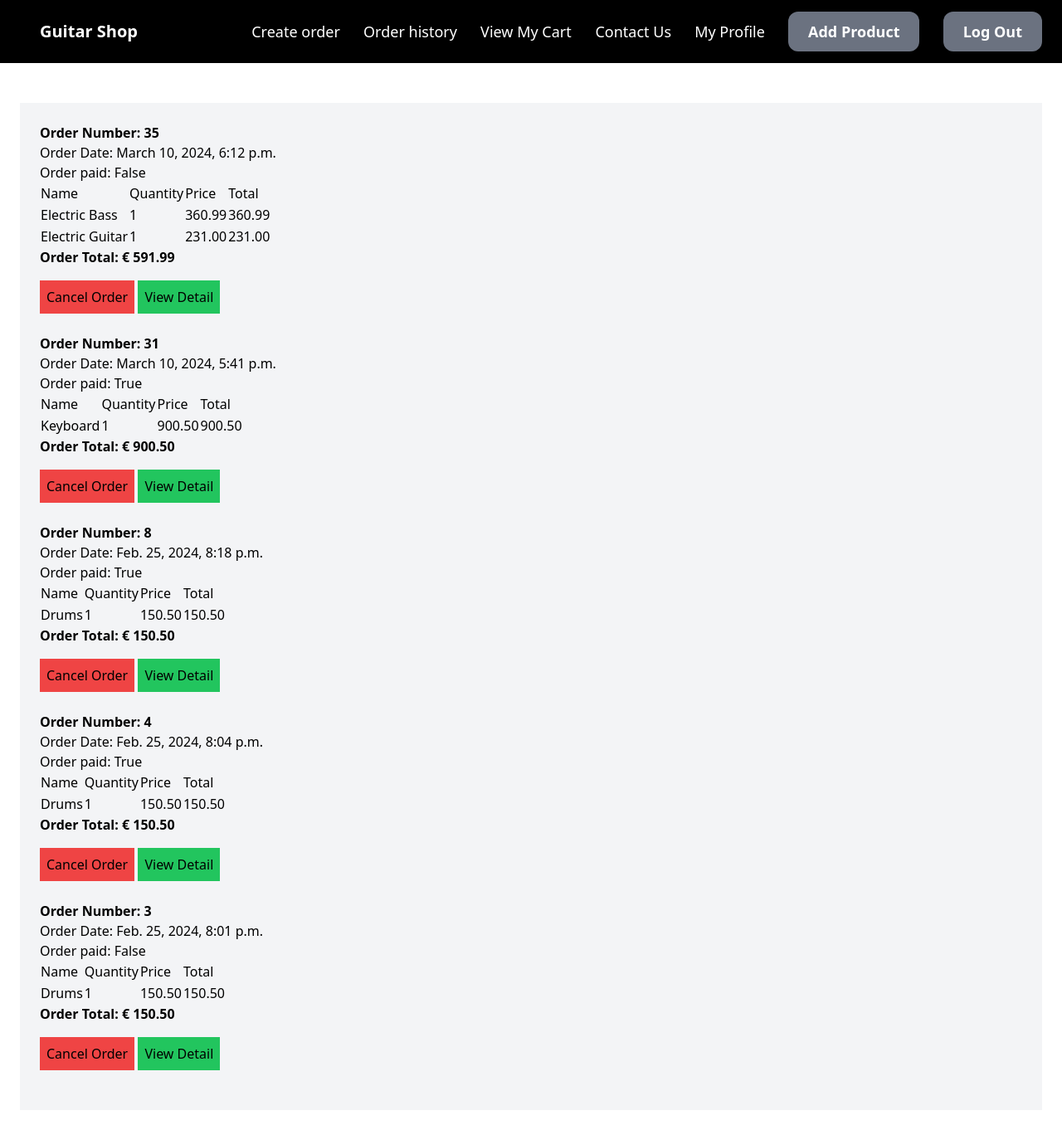
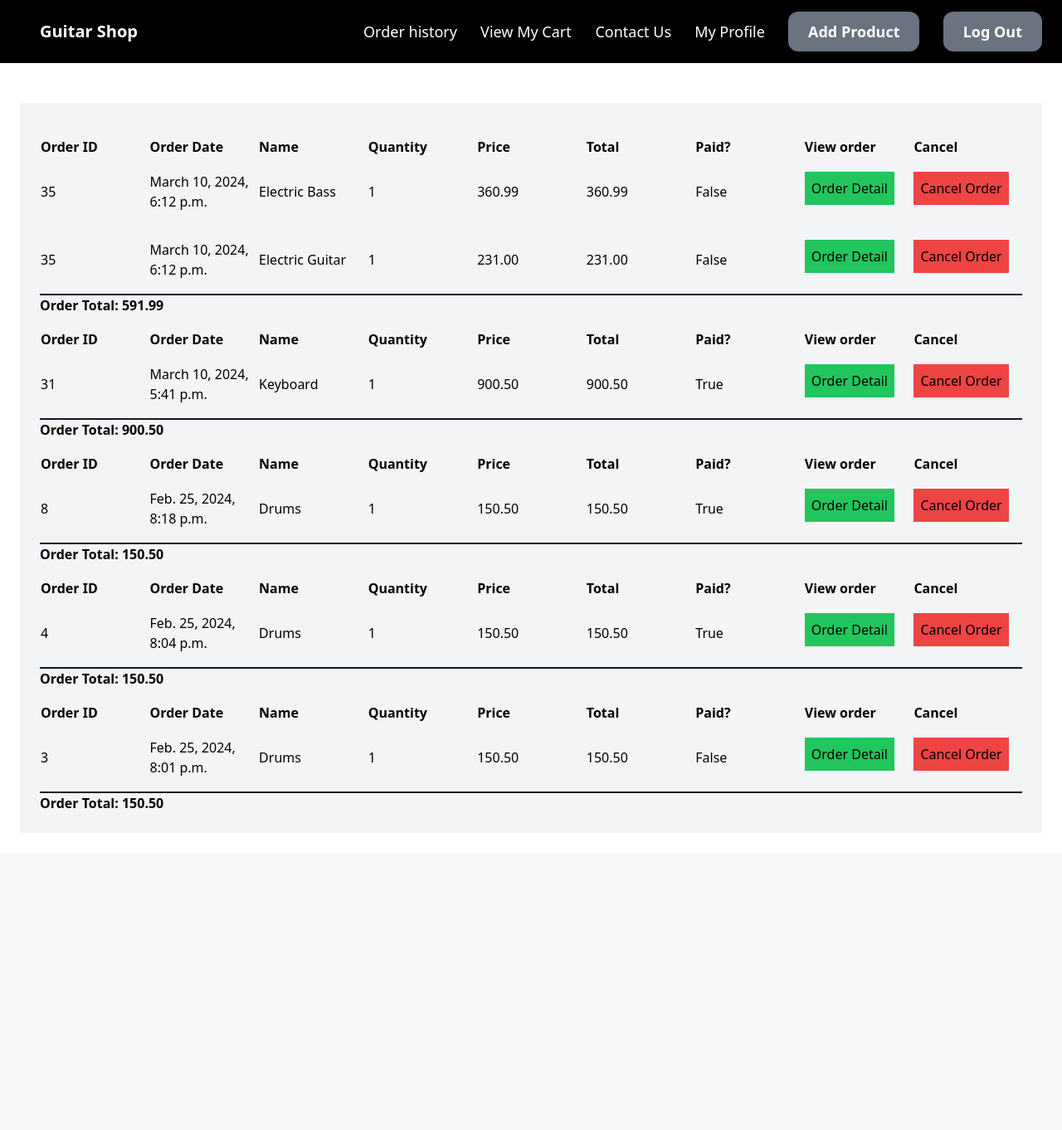
Before and after one commit to JonaszWisniewski/MusicStore, a Django app: page /orders/history/ in a window 1280 px wide. Shown: the whole page at 83% size. After the commit the page ends 974 px from the top, so only its background shows below. Run offline with Django 3.2, Linux system fonts and the light colour scheme; a user stored in the database is signed in; data comes from the database, SQL or seed files in the repository; both versions use the stored data as it was after the commit; some libraries are stand-ins or nearby versions.

Commit message:
changes to order history

```diff
--- a/orders/templates/orders/order_detail.html
+++ b/orders/templates/orders/order_detail.html
@@ -43,6 +43,7 @@
 
 
     <p>Order Number: {{order.id}}</p>
+    <p>Order paid: {{order.paid}}</p>
     <p>Order Date: {{order.created_date}}</p>
     <p>Order owner: {{ order.created_by }}</p>
     <table class="table-auto">
--- a/orders/templates/orders/order_history.html
+++ b/orders/templates/orders/order_history.html
@@ -11,47 +11,52 @@
 
 	{% for order in order_details %}
 
-		<p><strong>Order Number: {{order.id}}</strong></p>
+		<!-- <p><strong>Order Number: {{order.id}}</strong></p> -->
 
-		<p>Order Date: {{order.created_date}}</p>
-		<p>Order paid: {{order.paid}}</p>
+		<!-- <p>Order Date: {{order.created_date}}</p> -->
+		<!-- <p>Order paid: {{order.paid}}</p> -->
 
-
-
-		<table class="table-auto">
-			<thead>
+		<table class="w-full table-fixed border-b-2 border-gray-900 mt-4">
+			<thead class="font-bold">
 			<!-- The header row-->
 				<tr>
-
-				<td>Name</td>
-				<td>Quantity</td>
-				<td>Price</td>
-				<td>Total</td>
-
-
+					<td>Order ID</td>
+					<td>Order Date</td>
+					<td>Name</td>
+					<td>Quantity</td>
+					<td>Price</td>
+					<td>Total</td>
+					<td>Paid?</td>
+					<td>View order</td>
+					<td>Cancel</td>
 				</tr>
 			</thead>
 			<tbody>
 				{% for order_item in order.get_items %}
 				<tr>
 
+					<td>{{order.id}}</td>
+					<td>{{order.created_date}}</td>
 					<td>{{order_item.product}}</td>
 					<td>{{order_item.quantity}}</td>
 					<td>{{order_item.price}}</td>
 					<td>{{order_item.get_cost}}</td>
+					<td>{{order.paid}}</td>
+					<td><a href="{% url 'orders:detail' order.id %}"><button class="btn btn-primary bg-green-500 mt-4 mb-6 py-2 px-2">Order Detail</button></a></td>
+					<td><a href="{% url 'orders:cancel_order' order.id %}"><button class="btn btn-primary bg-red-500 mt-4 mb-6 py-2 px-2">Cancel Order</button></a></td>
 				</tr>
 				{% endfor %}
 				<!-- End of For loop -->
 			</tbody>
 		</table>
 
-				<p><strong>Order Total: &euro;
+				<p><strong>Order Total:
                                 {{order.get_total_cost}}</strong></p>
 
 
         <p>
-            <a href="{% url 'orders:cancel_order' order.id %}"><button class="btn btn-primary bg-red-500 mt-4 mb-6 py-2 px-2">Cancel Order</button></a>
-			<a href="{% url 'orders:detail' order.id %}"><button class="btn btn-primary bg-green-500 mt-4 mb-6 py-2 px-2">View Detail</button></a>
+            <!-- <a href="{% url 'orders:cancel_order' order.id %}"><button class="btn btn-primary bg-red-500 mt-4 mb-6 py-2 px-2">Cancel Order</button></a> -->
+			<!-- <a href="{% url 'orders:detail' order.id %}"><button class="btn btn-primary bg-green-500 mt-4 mb-6 py-2 px-2">Order Detail</button></a> -->
         </p>
 	{% endfor %}
 </div>
--- a/orders/views.py
+++ b/orders/views.py
@@ -40,7 +40,7 @@ def create_order(request, total=0, counter=0, cart_items=None):
                 order_item.save() # saves the order
 
 
-                # order_items.delete() # clears the basket that existed with items
+                order_items.delete() # clears the basket that existed with items
         except ObjectDoesNotExist:
             pass
 
@@ -65,9 +65,9 @@ def cancel_order(request, order_id):
     current_date = datetime.now(timezone.utc)
     date_difference = current_date - order_date
     difference_in_mins = date_difference.total_seconds() / 60.0
-    if difference_in_mins <= 150:
+    if difference_in_mins <= 150 and order.paid == False:
         order.delete()
-        messages.success(request, ("Order has been deleted successfully"))
+        messages.success(request, ("The order has been deleted successfully"))
     else:
         messages.success(request, ("It is too late to cancel this order"))
     return redirect('orders:order_history')
@@ -81,6 +81,6 @@ def detail(request, pk):
         order_details = Order.objects.filter(pk=pk)
 
         return render(request, 'orders/order_detail.html',
-                  {'order_details': order_details})
+                  {'order_details': order_details, 'title': 'View order'})
     else:
         return redirect('orders:order_history')
--- a/payments/views.py
+++ b/payments/views.py
@@ -90,10 +90,10 @@ def stripe_webhook(request):
 
                 order_id = session["metadata"]["order_id"]
 
-
                 order_details = Order.objects.get(id=order_id)
                 print(order_details)
                 order_details.paid = True
+
                 order_details.save()
                 line_items = session.line_items
                 # Fulfill the purchase...
--- a/store/templates/store/base.html
+++ b/store/templates/store/base.html
@@ -16,7 +16,6 @@ src="http://ajax.googleapis.com/ajax/libs/jquery/1.10.1/jquery.min.js">
         <a href="/" class="text-xl font-semibold text-white px-6">Guitar Shop</a>
 
         <div class="space-x-6">
-            <a href="{% url 'orders:create_order' %}" class="text-lg font-sdemibold hover:text-gray-500 text-white">Create order</a>
             <a href="{% url 'orders:order_history' %}" class="text-lg font-sdemibold hover:text-gray-500 text-white">Order history</a>
             <a href="{% url 'cart:view_cart' %}" class="text-lg font-sdemibold hover:text-gray-500 text-white">View My Cart {% if item_count > 0 %} ({{ item_count }}) {% endif %}
             </a>
```
Also changed, not shown: db.sqlite3.
